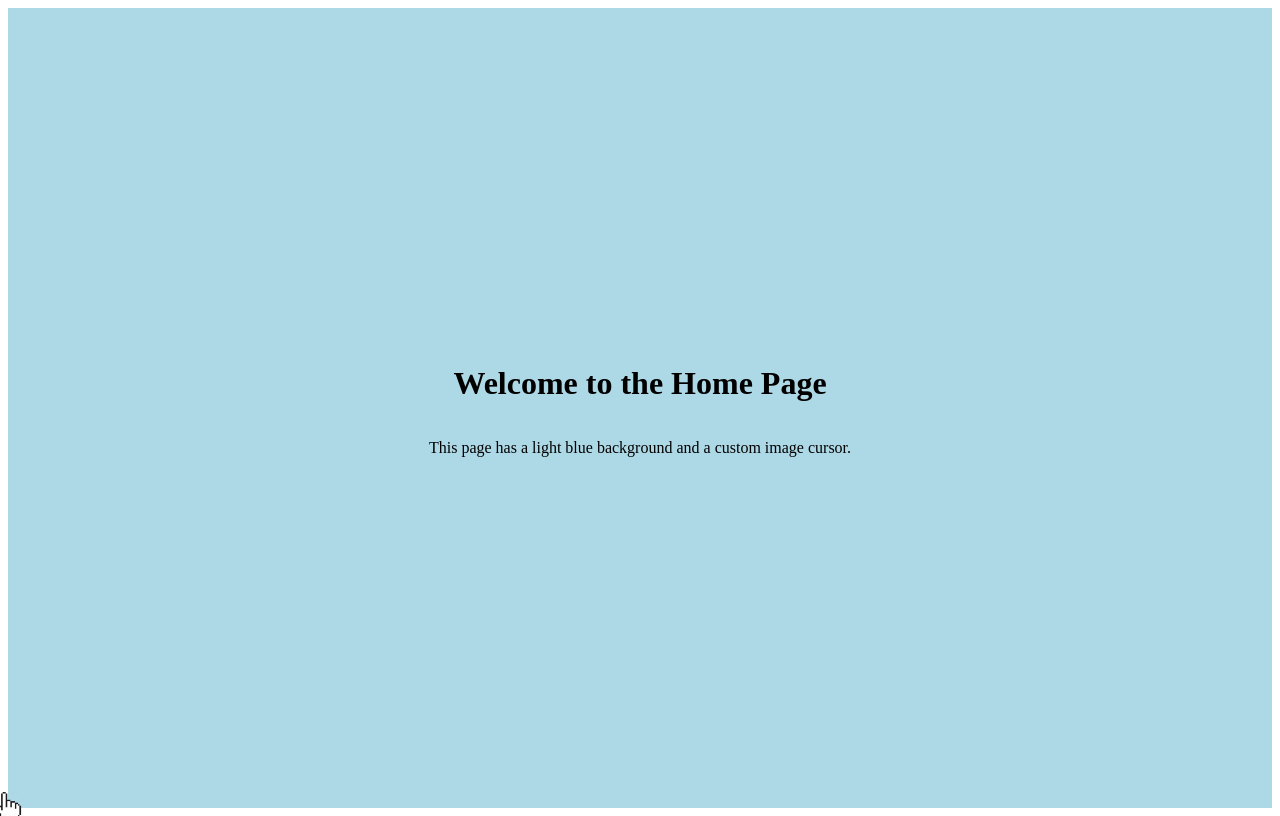
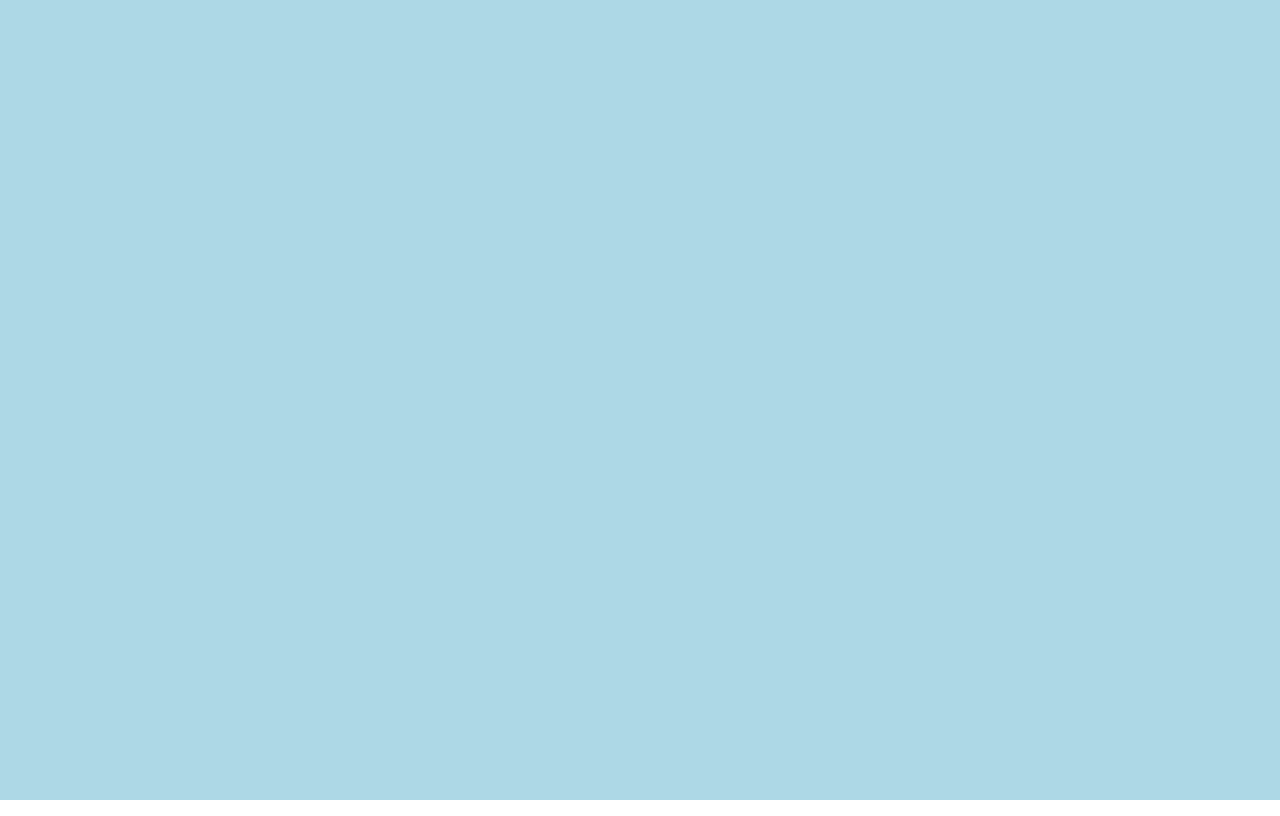
Before and after one commit to IainMac32/portfolionew, a React (Create React App) app: page / in a window 1280 px wide. Built offline with nearby package versions, Linux system fonts and the light colour scheme.

Commit message:
new cursor

```diff
--- a/src/components/HomePage.js
+++ b/src/components/HomePage.js
@@ -1,33 +1,12 @@
-import React, { useEffect } from 'react';
+import React from 'react';
 import '../styles/HomePage.css';
-import cursorImg from '../assets/cartoon-pointer.webp'; // adjust path as needed
 
-const HomePage = () => {
-  useEffect(() => {
-    const cursor = document.createElement('div');
-    cursor.classList.add('custom-cursor');
-    cursor.style.backgroundImage = `url(${cursorImg})`;
-    document.body.appendChild(cursor);
-
-    const moveCursor = (e) => {
-      cursor.style.left = e.clientX + 'px';
-      cursor.style.top = e.clientY + 'px';
-    };
-
-    window.addEventListener('mousemove', moveCursor);
-
-    return () => {
-      window.removeEventListener('mousemove', moveCursor);
-      document.body.removeChild(cursor);
-    };
-  }, []);
-
+function HomePage() {
   return (
-    <div className="homepage">
-      <h1>Welcome to the Home Page</h1>
-      <p>This page has a light blue background and a custom image cursor.</p>
+    <div className="homepage-container">
+      {/* You can add any content here if you want */}
     </div>
   );
-};
+}
 
 export default HomePage;
--- a/src/styles/HomePage.css
+++ b/src/styles/HomePage.css
@@ -1,21 +1,15 @@
-.homepage {
-    height: 100vh;
-    background-color: #add8e6; /* light blue */
-    display: flex;
-    flex-direction: column;
-    justify-content: center;
-    align-items: center;
-    cursor: none !important; /* Hides default cursor */
+* {
+    cursor: url(p.png), auto;
   }
 
 
-.custom-cursor {
-    position: fixed;
-    width: 32px;      /* Set width and height to your PNG size */
-    height: 32px;
-    background-repeat: no-repeat;
-    background-size: contain;
-    pointer-events: none;
-    transform: translate(-50%, -50%);
-    z-index: 9999;
+  html, body, #root, .homepage-container {
+    height: 100%;
+    margin: 0;
   }
+
+  .homepage-container {
+    background-color: lightblue;
+    width: 100%;
+    height: 100vh; /* Full viewport height */
+  }
```
Also changed, not shown: src/assets/cartoon-pointer.webp (deleted), src/styles/p.png (added).
